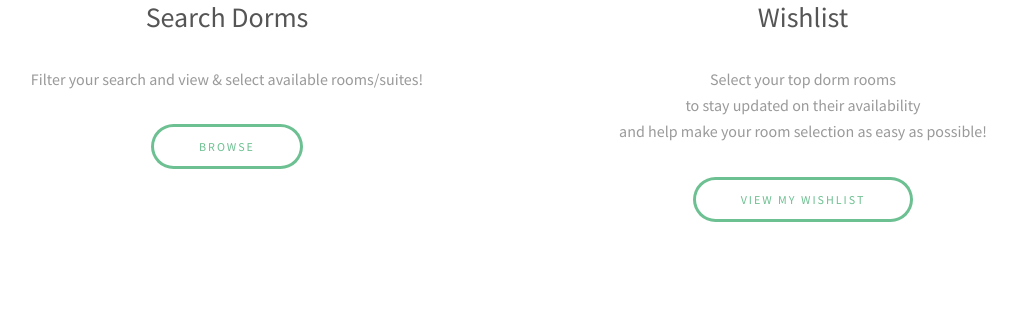
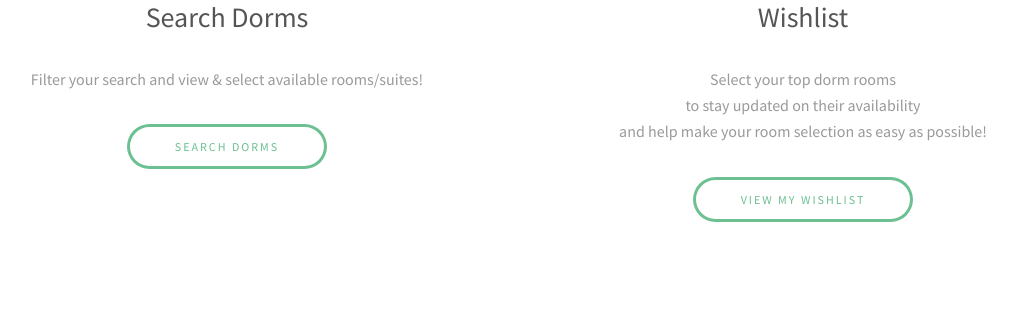
Before and after one commit to ilanashapiro/SageDorms, a Flask app: page / in a window 1280 px wide. Shown: the part 920-1238 px from the top of the page, without its empty margins (125-1142 px from the left). Run offline with Flask 2, Linux system fonts and the light colour scheme.

Commit message:
resolve conflict

```diff
--- a/templates/index.html
+++ b/templates/index.html
@@ -48,7 +48,7 @@
 					</div>
 
 					<footer>
-						<a href="{{url_for('selectionpage')}}" class="button">Find a Dorm!</a>
+						<a href="{{url_for('dorms')}}" class="button">Find a Dorm!</a>
 					</footer>
 				</div>
 			</section>
@@ -70,7 +70,7 @@
 								Here, fine all rooms in each dorm for reference, regardless if they've been selected.
 								To see the up-to-date free rooms, please search for dorms in Search Dorms</p> -->
 							<footer>
-								<a href="{{url_for('selectionpage')}}" class="button">Browse </a>
+								<a href="{{url_for('selectionpage')}}" class="button">Search Dorms </a>
 							</footer>
 						</article>
 						<article>
```
